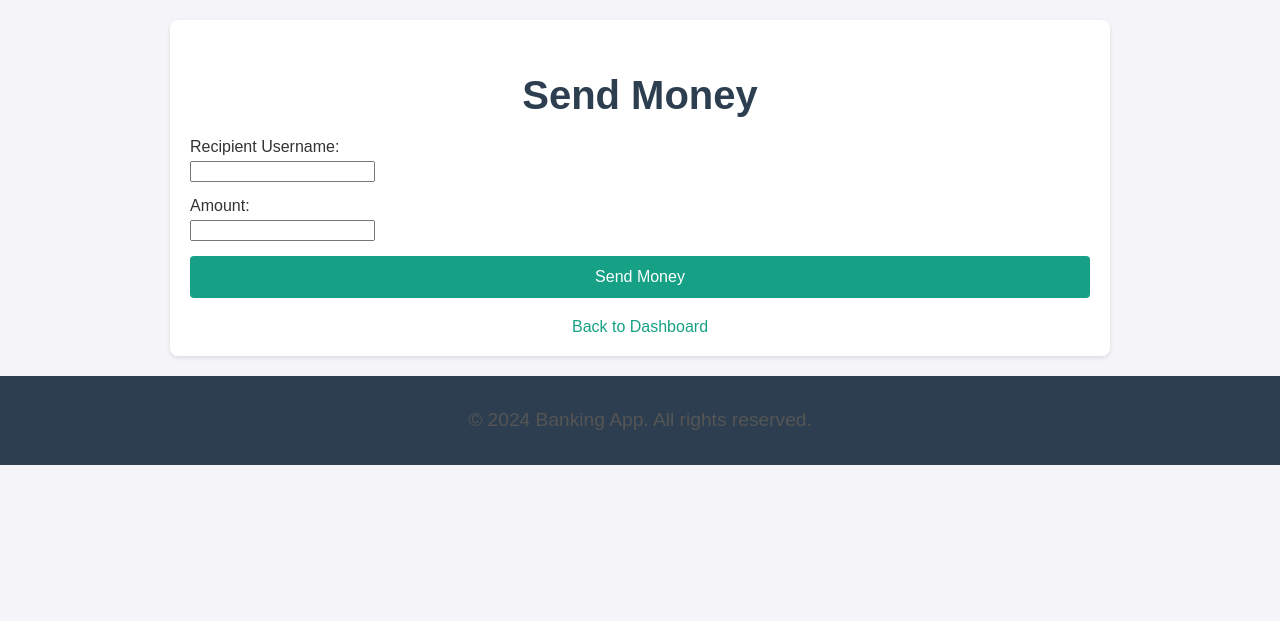
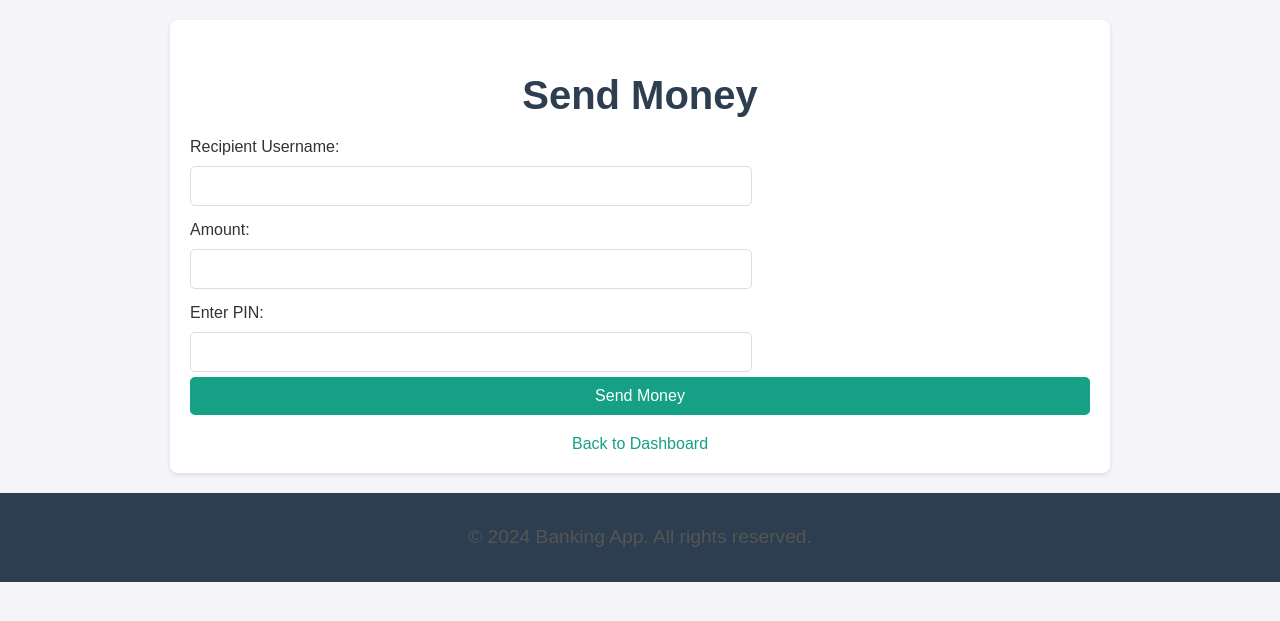
Before and after one commit to adxcz/ATM_banking, a Django app: page /sendmoney/ in a window 1280 px wide. Shown: the part 74-695 px from the top of the page. Run offline with Django 5.2, Linux system fonts and the light colour scheme; a user stored in the database is signed in.

Commit message:
requireingPin

```diff
--- a/atm_banking/banking/static/css/style.css
+++ b/atm_banking/banking/static/css/style.css
@@ -302,12 +302,31 @@ label {
 }
 
 input[type="password"] {
-    width: 100%;
+    width: 60%;
     padding: 10px;
     border: 1px solid #ddd;
     border-radius: 5px;
     font-size: 1em;
     margin-top: 5px;
+    margin-bottom: 5px;
+}
+input[type="text"] {
+    width: 60%;
+    padding: 10px;
+    border: 1px solid #ddd;
+    border-radius: 5px;
+    font-size: 1em;
+    margin-top: 5px;
+    margin-bottom: 15px;
+}
+input[type="number"] {
+    width: 60%;
+    padding: 10px;
+    border: 1px solid #ddd;
+    border-radius: 5px;
+    font-size: 1em;
+    margin-top: 5px;
+    margin-bottom: 15px;
 }
 
 button {
--- a/atm_banking/banking/templates/sendmoney.html
+++ b/atm_banking/banking/templates/sendmoney.html
@@ -4,18 +4,20 @@
 
 {% block content %}
     <h2>Send Money</h2>
-    <form method="post">
+    <form method="POST">
         {% csrf_token %}
-        <div class="form-group">
-            <label for="recipient">Recipient Username:</label>
-            <input type="text" name="recipient" id="recipient" required class="form-control">
-        </div>
-        <div class="form-group">
-            <label for="amount">Amount:</label>
-            <input type="number" step="0.01" name="amount" id="amount" required class="form-control">
-        </div>
-        <button type="submit" class="btn">Send Money</button>
+        <label for="recipient">Recipient Username:</label>
+        <input type="text" name="recipient" required>
+
+        <label for="amount">Amount:</label>
+        <input type="number" name="amount" step="0.01" required>
+
+        <label for="pin">Enter PIN:</label>
+        <input type="password" name="pin" required>
+
+        <button type="submit">Send Money</button>
     </form>
+
 
     <a href="{% url 'dashboard' %}">Back to Dashboard</a>
 {% endblock %}
--- a/atm_banking/banking/views.py
+++ b/atm_banking/banking/views.py
@@ -105,11 +105,17 @@ def withdraw(request):
     if request.method == 'POST':
         # Convert amount from float to Decimal
         amount = Decimal(request.POST.get('amount'))
+        entered_pin = request.POST.get('pin')  # Get the entered PIN
         account = BankAccount.objects.get(user=request.user)
+
+        # Check if the entered PIN matches the user's PIN
+        if entered_pin != account.pin:
+            messages.error(request, 'Incorrect PIN. Please try again.')
+            return render(request, 'withdraw.html')
 
         # Check if the user has enough balance
         if amount > account.balance:
-            messages.error(request, 'Insufficient funds')
+            messages.error(request, 'Insufficient funds.')
             return render(request, 'withdraw.html')
 
         # Subtract the amount from the account's balance
@@ -120,11 +126,12 @@ def withdraw(request):
         Transaction.objects.create(
             account=account,
             amount=amount,
-            transaction_type='WITHDRAW'
+            transaction_type='WITHDRAW',
+            description=f'Withdrawal of ${amount}'
         )
 
         # Display success message
-        messages.success(request, f'Withdrew ${amount}')
+        messages.success(request, f'Successfully withdrew ${amount}.')
         return redirect('dashboard')
 
     return render(request, 'withdraw.html')
@@ -134,19 +141,26 @@ def send_money(request):
     if request.method == 'POST':
         recipient_username = request.POST.get('recipient')
         amount = Decimal(request.POST.get('amount'))  # Convert to Decimal
+        entered_pin = request.POST.get('pin')  # Get the entered PIN
 
         sender_account = BankAccount.objects.get(user=request.user)
+
+        # Check if the entered PIN matches the sender's PIN
+        if entered_pin != sender_account.pin:
+            messages.error(request, 'Incorrect PIN. Please try again.')
+            return render(request, 'sendmoney.html')
 
         try:
             recipient = User.objects.get(username=recipient_username)
             recipient_account = BankAccount.objects.get(user=recipient)
 
             if amount > sender_account.balance:
-                messages.error(request, 'Insufficient funds')
+                messages.error(request, 'Insufficient funds.')
                 return render(request, 'sendmoney.html')
 
             # Atomic transaction to ensure consistency
             with transaction.atomic():
+                # Update balances
                 sender_account.balance -= amount  # Subtract amount from sender's account
                 recipient_account.balance += amount  # Add amount to recipient's account
 
@@ -167,11 +181,11 @@ def send_money(request):
                     description=f'Received from {request.user.username}'
                 )
 
-            messages.success(request, f'Transferred ${amount} to {recipient_username}')
+            messages.success(request, f'Transferred ${amount} to {recipient_username}.')
             return redirect('dashboard')
 
         except (User.DoesNotExist, BankAccount.DoesNotExist):
-            messages.error(request, 'Recipient not found')
+            messages.error(request, 'Recipient not found.')
 
     return render(request, 'sendmoney.html')
 
```
Also changed, not shown: atm_banking/banking/templates/withdraw.html (+8 -6 lines), atm_banking/db.sqlite3.
